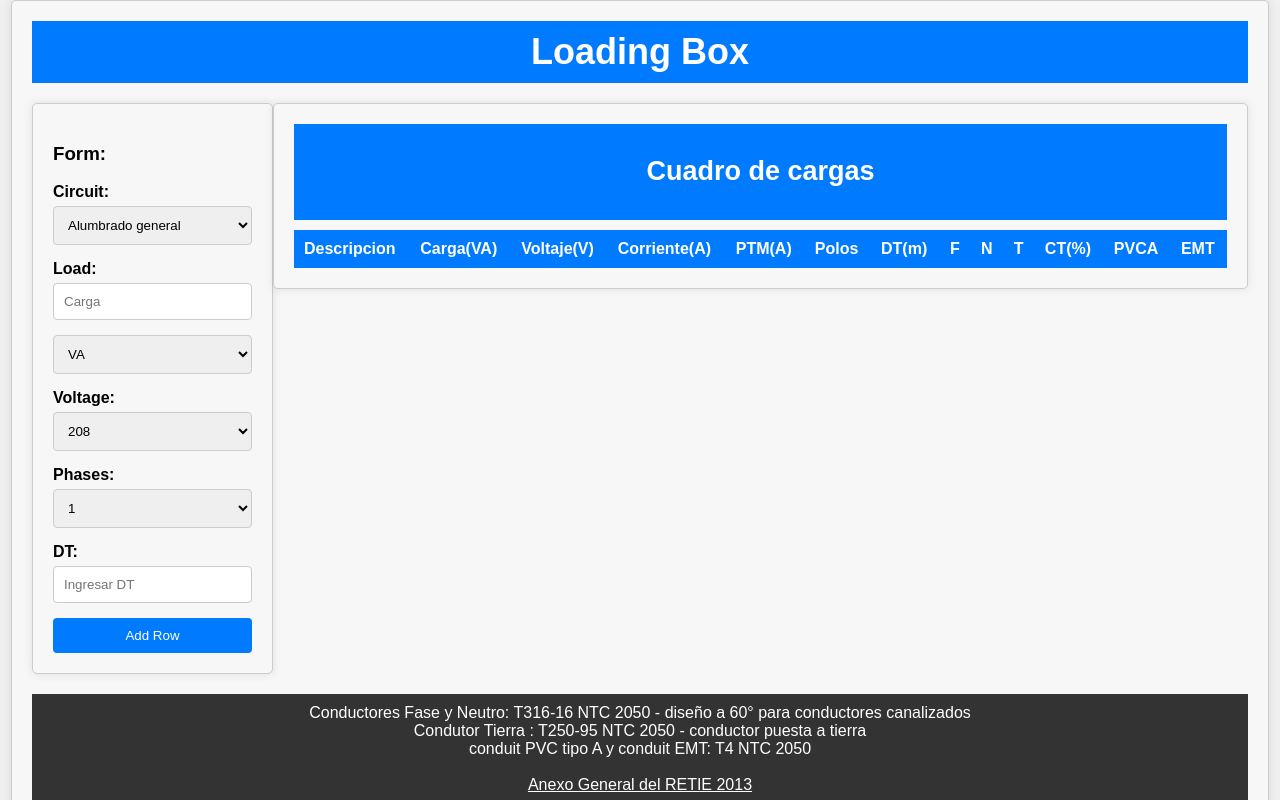
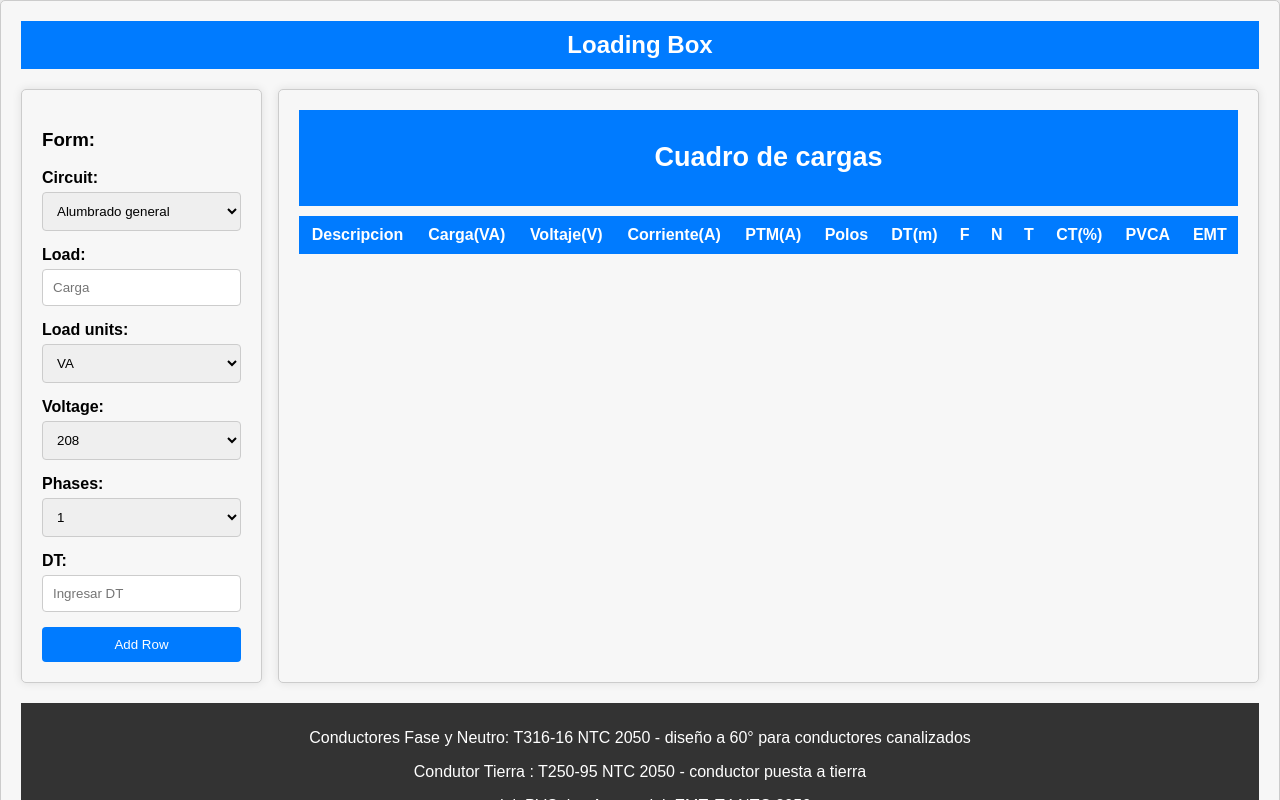
Before and after one commit to Hygl0110/loading-box, a React (Create React App) app: page / in a window 1280 px wide. Shown: the top 800 px of the page. Built offline with nearby package versions, Linux system fonts and the light colour scheme.

Commit message:
Responsive

```diff
--- a/package.json
+++ b/package.json
@@ -1,7 +1,7 @@
 {
   "homepage": "http://hygl0110.github.io/loading-box",
   "name": "loading-box",
-  "version": "0.1.12",
+  "version": "0.1.10.24.23",
   "private": true,
   "dependencies": {
     "@testing-library/jest-dom": "^5.17.0",
--- a/src/App.css
+++ b/src/App.css
@@ -1,6 +1,5 @@
 .App {
   min-height: 100vh;
-  min-width: 100vh;
   background-color: #f0f0f0;
   font-family: Arial, sans-serif;
 }
--- a/src/Components/Molecules/Table/Table.css
+++ b/src/Components/Molecules/Table/Table.css
@@ -1,5 +1,8 @@
 /* Estilo para el contenedor de la tabla */
-.table {
+.table_container {
+  display: flex;
+  flex-direction: column;
+  align-items: stretch;
   padding: 20px;
   background-color: #f7f7f7;
   border: 1px solid #ccc;
@@ -10,7 +13,6 @@
 
 /* Estilo para la tabla */
 table {
-  width: 100%;
   border-collapse: collapse;
 }
 
@@ -29,13 +31,14 @@ table thead th {
   background-color: #007bff;
   color: #fff;
   padding: 10px;
-  text-align: left;
+  text-align: center;
 }
 
 /* Estilo para las celdas de datos de la tabla */
-table tbody th {
+table tbody td {
   padding: 10px;
   border: 1px solid #ccc;
+  text-align: center;
 }
 
 /* Estilo para filas impares de la tabla */
@@ -47,13 +50,3 @@ table tbody tr:nth-child(odd) {
 table tbody tr:nth-child(even) {
   background-color: #fff;
 }
-
-@media (max-width: 768px) {
-  /* Estilos para la tabla en resoluciones pequeñas */
-
-  /* Ajusta los estilos de las celdas de datos para resoluciones pequeñas */
-  table tbody th {
-    padding: 5px; /* Reduce el relleno en celdas de datos */
-    font-size: 12px; /* Reduce el tamaño de fuente */
-  }
-}
--- a/src/Components/Molecules/Table/Table.jsx
+++ b/src/Components/Molecules/Table/Table.jsx
@@ -6,8 +6,8 @@ export default function Table(props) {
   const tr = props.rows;
 
   return (
-    <div className="table">
-      <table>
+    <div className="table_container">
+      <table className="table">
         <caption>
           <h2>{props.tittle}</h2>
         </caption>
@@ -22,7 +22,7 @@ export default function Table(props) {
           {tr.map((tr, rIndex) => (
             <tr key={rIndex}>
               {tr.map((td, dIndex) => (
-                <th key={dIndex}>{td}</th>
+                <td key={dIndex}>{td}</td>
               ))}
             </tr>
           ))}
--- a/src/Components/Organisms/Form/Forms.css
+++ b/src/Components/Organisms/Form/Forms.css
@@ -1,7 +1,5 @@
-.form {
+.form_container {
   display: flex;
-  flex-direction: column;
-  justify-content: center;
   padding: 20px;
   background-color: #f7f7f7;
   border: 1px solid #ccc;
@@ -9,9 +7,15 @@
   box-shadow: 0 0 10px rgba(0, 0, 0, 0.1);
 }
 
+/* Estilos del formulario*/
+.form {
+  display: flex;
+  flex-direction: column;
+  flex-grow: 1;
+}
+
 /* Estilo para etiquetas de los campos */
 label {
-  display: block;
   margin-bottom: 5px;
   font-weight: bold;
 }
--- a/src/Components/Organisms/Form/Forms.jsx
+++ b/src/Components/Organisms/Form/Forms.jsx
@@ -7,11 +7,12 @@ import { Submit } from "../../Atoms/Submit/Submit";
 
 export default function Forms(props) {
   return (
-    <div>
+    <div className="form_container">
       <form className="form" onSubmit={props.onSubmit}>
         <>
           <h3>Form:</h3>
         </>
+
         <>
           <label>Circuit:</label>
           <Select
@@ -20,6 +21,7 @@ export default function Forms(props) {
             options={props.circuitOptions}
           />
         </>
+
         <>
           <label>Load:</label>
           <Number
@@ -28,12 +30,16 @@ export default function Forms(props) {
             placeholder="Carga"
             min={1}
           />
+        </>
+
+        <>
+          <label>Load units:</label>
           <Select
             title="Tipo de arga"
             onChange={props.onChangeLoadType}
             options={props.loadTypeOptions}
           />
-          {props.factor ? <label> fp: </label> : null}
+          {props.factor ? <label> lf: </label> : null}
           {props.factor ? (
             <Number
               title="Factor de potencia"
@@ -44,6 +50,7 @@ export default function Forms(props) {
             />
           ) : null}
         </>
+
         <>
           <label>Voltage:</label>
           <Select
@@ -52,6 +59,7 @@ export default function Forms(props) {
             options={props.voltageOptions}
           />
         </>
+
         <>
           <label>Phases:</label>
           <Select
@@ -60,6 +68,7 @@ export default function Forms(props) {
             options={props.phaseOptions}
           />
         </>
+
         <>
           <label>DT:</label>
           <Number
@@ -69,6 +78,7 @@ export default function Forms(props) {
             min={0.01}
           />
         </>
+
         <>
           <Submit title="Agregar" value={"Add Row"} />
         </>
--- a/src/Components/Pages/LoadsBox/LoadsBox.css
+++ b/src/Components/Pages/LoadsBox/LoadsBox.css
@@ -1,5 +1,5 @@
 .loadsBox {
-  margin: 0 auto;
+  flex-wrap: wrap;
   padding: 20px;
   background-color: #f7f7f7;
   border: 1px solid #ccc;
@@ -21,7 +21,20 @@
 }
 
 main {
-  justify-content: space-evenly;
+  display: flex;
+  flex-wrap: wrap;
+  gap: 1rem;
+}
+
+.form_container {
+  flex-basis: 10rem;
+  flex-grow: 1;
+}
+
+.table_container {
+  flex-basis: 1rem;
+  flex-grow: 999;
+  min-width: 75%;
 }
 
 .footer {
@@ -32,33 +45,6 @@ main {
   text-align: center;
 }
 
-.footer p {
-  margin: 0;
-}
-
-a {
+.footer a {
   color: #fff;
 }
-
-/* Estilos para resoluciones grandes (ejemplo: 1024px o superior) */
-@media (min-width: 1024px) {
-  .loadsBox {
-    width: 95%; /* Ajusta el ancho según tus preferencias */
-  }
-
-  .header h2 {
-    font-size: 36px; /* Aumenta el tamaño de fuente */
-  }
-
-  main {
-    display: flex;
-    align-items: flex-start; /* Alinear los elementos al principio del contenedor */
-  }
-
-  .form {
-    flex-grow: 1; /* Permite que el formulario ocupe el espacio restante */
-  }
-  .table {
-    flex-grow: 1;
-  }
-}
```
